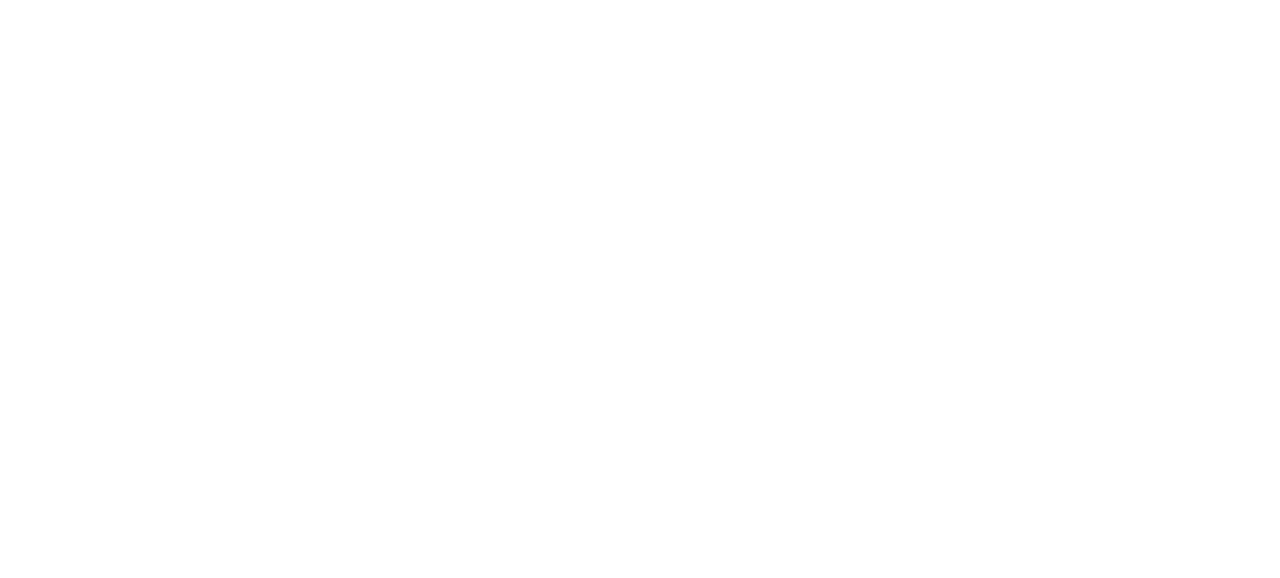
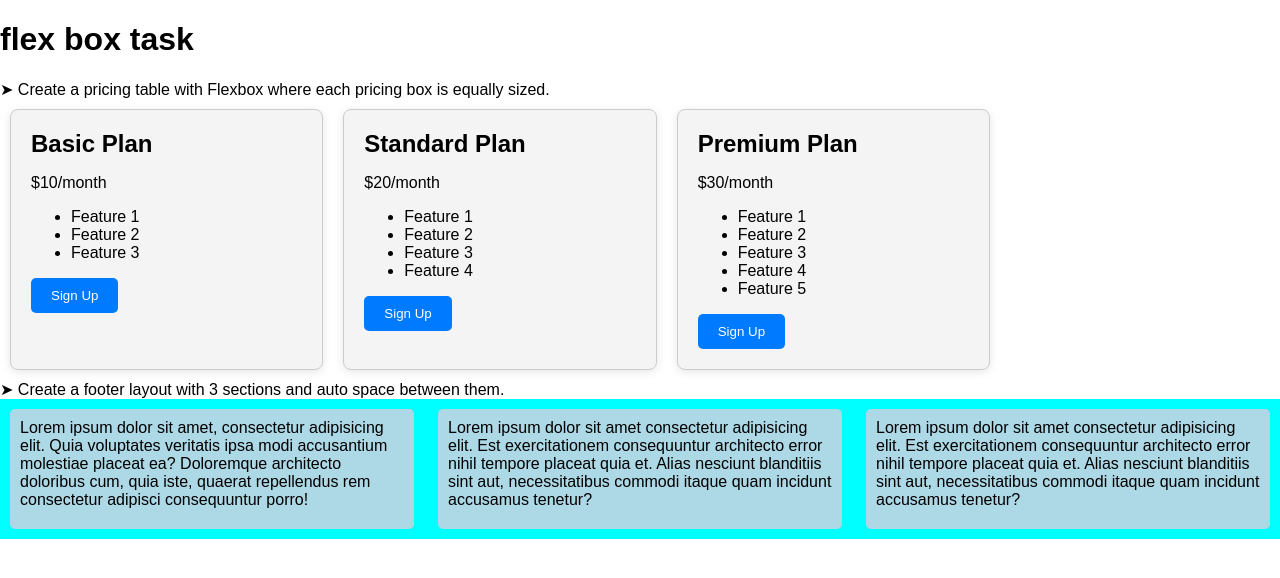
Before and after one commit to Tahaansaribinjaved/Css-practice, a plain HTML site: page New folder/l4/index.html in a window 1280 px wide. Drawn offline with Linux system fonts and the light colour scheme.

Commit message:
25 apr 2025

```diff
--- a/New folder/l4/index.html
+++ b/New folder/l4/index.html
@@ -4,8 +4,130 @@
     <meta charset="UTF-8">
     <meta name="viewport" content="width=device-width, initial-scale=1.0">
     <title>Document</title>
+    <style>
+        footer{
+            background-color: aqua;
+            display: flex;
+            justify-content: space-between;
+
+        }
+        body{
+         box-sizing: border-box;
+         margin: 0;
+        }
+        section{
+            background-color: lightblue;
+            width: 30%;
+            height: 100px;
+            margin: 10px;
+            padding: 10px;
+            border-radius: 5px;
+        }
+        body {
+    font-family: Arial, sans-serif;
+    /* display: flex;   */
+    /* justify-content: center;   */
+    /* align-items: center;   */
+    height: 100vh;
+    margin: 0;
+}
+
+.pricing-table {
+    display: flex;
+    justify-content: space-between;
+    width: 80%;
+    max-width: 1000px; /* Limit max width */
+}
+
+.pricing-box {
+    flex: 1; /* Allow boxes to grow equally */
+    margin: 10px; /* Space between boxes */
+    padding: 20px;
+    background-color: #f4f4f4;
+    border: 1px solid #ccc;
+    border-radius: 8px;
+    box-shadow: 0 2px 10px rgba(0, 0, 0, 0.1);
+    /* text-align: center;   */
+    transition: transform 0.3s; /* Add a hover effect */
+}
+
+.pricing-box:hover {
+    transform: scale(1.05); /* Slightly enlarge on hover */
+}
+
+h2 {
+    margin: 0 0 10px;
+}
+
+button {
+    background-color: #007BFF;
+    color: white;
+    border: none;
+    padding: 10px 20px;
+    border-radius: 5px;
+    cursor: pointer;
+    transition: background-color 0.3s;
+     :hover {
+        background-color: #0056b3;
+    }
+}
+
+
+    </style>
 </head>
 <body>
 
+
+<h1>flex box task</h1>
+
+➤ Create a pricing table with Flexbox where each pricing box is equally sized.
+
+<div class="pricing-table">
+    <div class="pricing-box">
+        <h2>Basic Plan</h2>
+        <p>$10/month</p>
+        <ul>
+            <li>Feature 1</li>
+            <li>Feature 2</li>
+            <li>Feature 3</li>
+        </ul>
+        <button>Sign Up</button>
+    </div>
+    <div class="pricing-box">
+        <h2>Standard Plan</h2>
+        <p>$20/month</p>
+        <ul>
+            <li>Feature 1</li>
+            <li>Feature 2</li>
+            <li>Feature 3</li>
+            <li>Feature 4</li>
+        </ul>
+        <button>Sign Up</button>
+    </div>
+    <div class="pricing-box">
+        <h2>Premium Plan</h2>
+        <p>$30/month</p>
+        <ul>
+            <li>Feature 1</li>
+            <li>Feature 2</li>
+            <li>Feature 3</li>
+            <li>Feature 4</li>
+            <li>Feature 5</li>
+        </ul>
+        <button>Sign Up</button>
+    </div>
+</div>
+
+
+
+
+➤ Create a footer layout with 3 sections and auto space between them.
+<footer>
+    <section id="1" > Lorem ipsum dolor sit amet, consectetur adipisicing elit. Quia voluptates veritatis ipsa modi accusantium molestiae placeat ea? Doloremque architecto doloribus cum, quia iste, quaerat repellendus rem consectetur adipisci consequuntur porro!</section>
+
+    <section id="2" >Lorem ipsum dolor sit amet consectetur adipisicing elit. Est exercitationem consequuntur architecto error nihil tempore placeat quia et. Alias nesciunt blanditiis sint aut, necessitatibus commodi itaque quam incidunt accusamus tenetur?</section>
+    <section id="3" >Lorem ipsum dolor sit amet consectetur adipisicing elit. Est exercitationem consequuntur architecto error nihil tempore placeat quia et. Alias nesciunt blanditiis sint aut, necessitatibus commodi itaque quam incidunt accusamus tenetur?</section>
+</footer>
+
 </body>
 </html>
```
